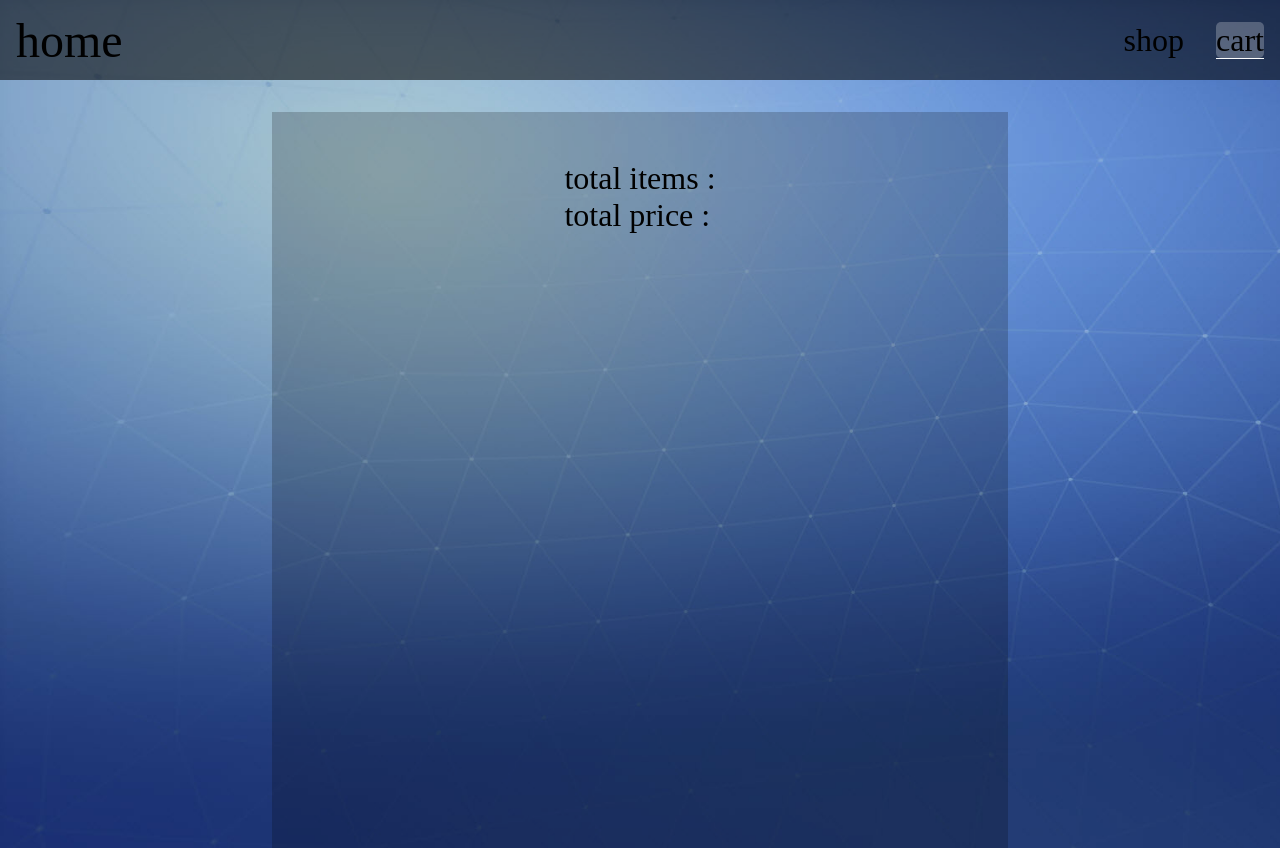
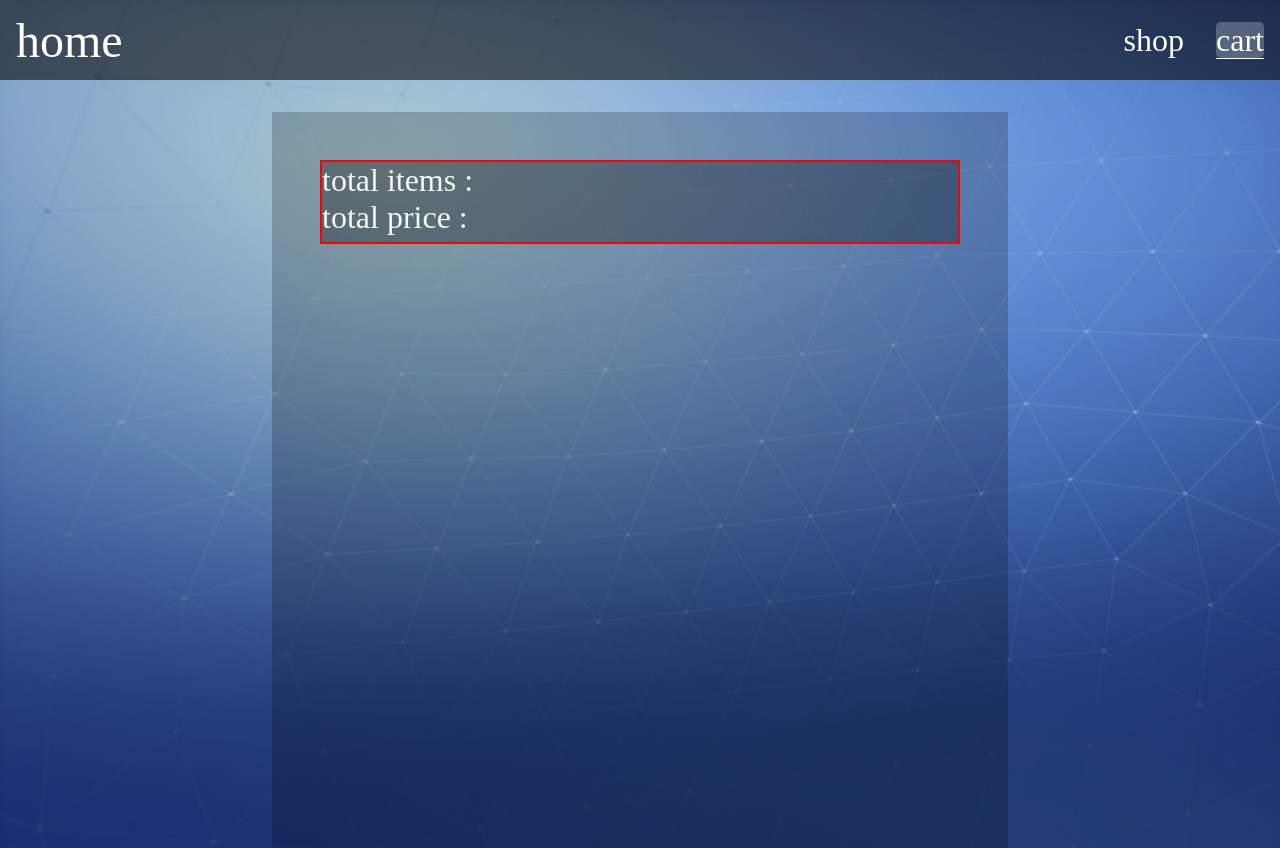
Before and after one commit to theDoorKeeper/shopping-cart-react, a React (Create React App) app: page /cart in a window 1280 px wide. Built offline with nearby package versions, Linux system fonts and the light colour scheme; a web font is replaced by a local one.

Commit message:
minor styling chnange of colors an bg colors

```diff
--- a/src/components/Cart.css
+++ b/src/components/Cart.css
@@ -17,10 +17,14 @@
     background: rgba(0, 0, 0, 0.199);
 
 }
-.checkout-sidebar{
-    padding: 3rem;
-    width: 20%;
-    background: rgba(0, 0, 0, 0.199);
+.checkout-header{
+    height:5rem;
+    border: red 2px solid;
+    align-self: flex-start;
+    background-color: rgba(0, 0, 0, 0.301);
+    width: 100%;
+    color: whitesmoke;
+   /*  background: rgba(0, 0, 0, 0.199); */
 }
 
 
--- a/src/components/Navbar.css
+++ b/src/components/Navbar.css
@@ -20,6 +20,7 @@ ul{
     height: 3rem;
     background-color: rgba(0, 0, 0, 0.555);
     gap: 2rem;
+    color: white;
 }
 
 
--- a/src/components/Store.css
+++ b/src/components/Store.css
@@ -76,6 +76,7 @@
     background: rgba(0, 0, 0, 0.205);
     justify-content: center;
     padding: 2rem;
+    gap:5px;
 }
 
 .card{
```
